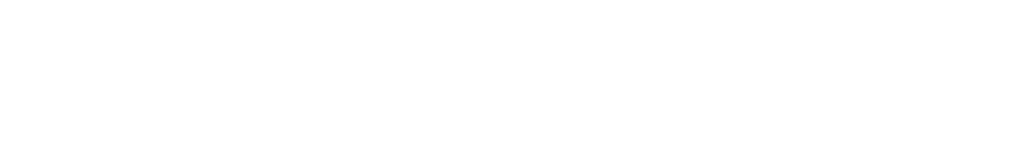
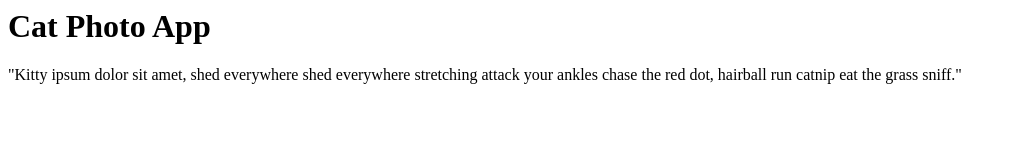
Before and after one commit to mpfiffner-wq/001-titles-headings-paragraphs-, a website: page index.html in a window 1280 px wide. Shown: the whole page, without its empty margins (0-1015 px from the left). Drawn offline with Linux system fonts and the light colour scheme.

Commit message:
Cat Photo App index.html

```diff
--- a/index.html
+++ b/index.html
@@ -1,8 +1,9 @@
 <html>
     <head>
+        <title>CatPhotoApp</title>
+    </head>
+        <h1>Cat Photo App</h1>
+    <p>"Kitty ipsum dolor sit amet, shed everywhere shed everywhere stretching attack your ankles chase the red dot, hairball run catnip eat the grass sniff."</p>
+    </head>
 
-    </head>
-    <body>
-
-    </body>
 </html>
```
